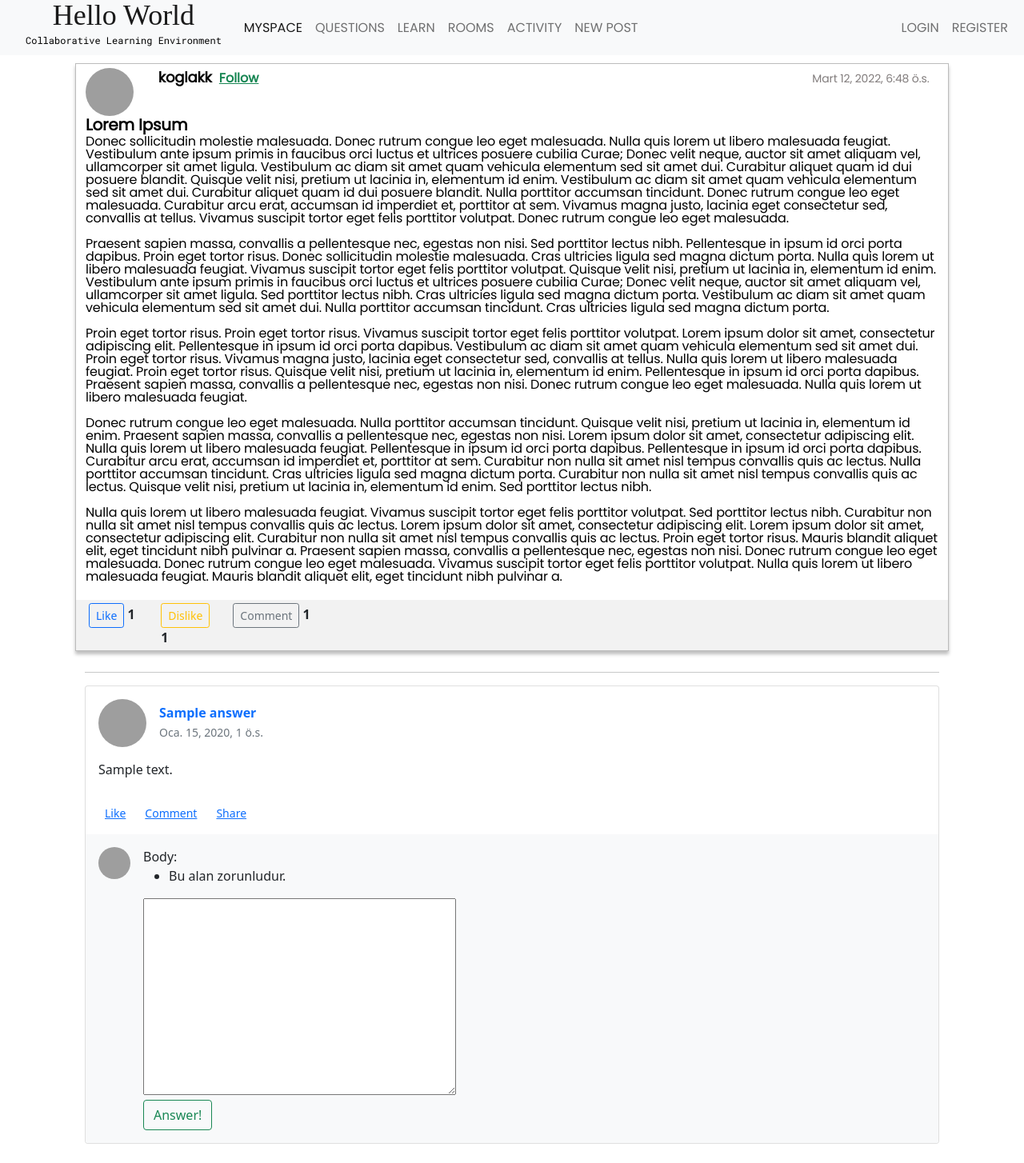
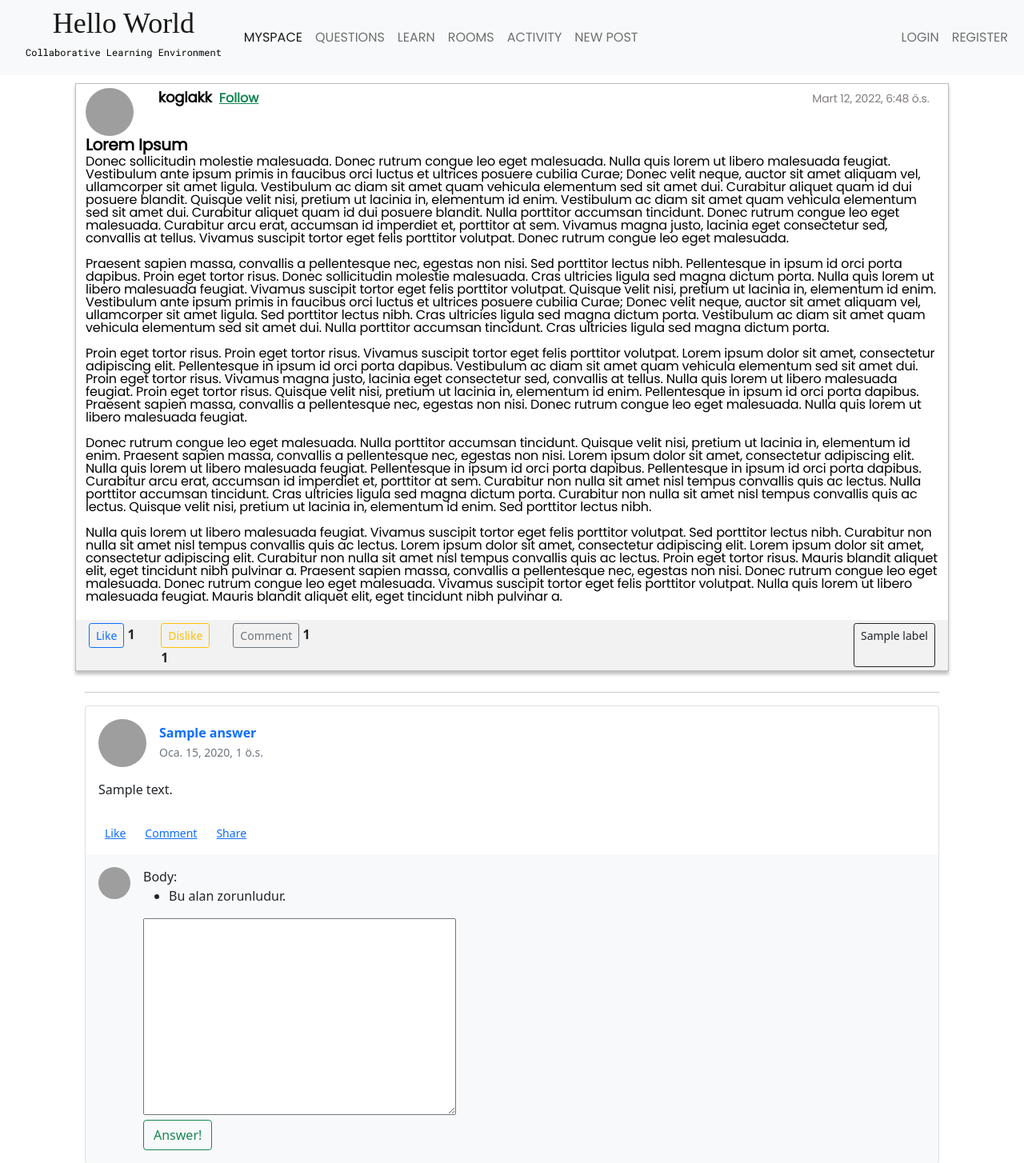
Before and after one commit to koglak/bounswe574-2022-gr2, a Django app: page /question/1/ in a window 1280 px wide. Shown: the top 1454 px of the page at 80% size. Before the commit the page ends 1430 px from the top, so only its background shows below. Run offline with Django 3.2, Linux system fonts and the light colour scheme; data comes from the database, SQL or seed files in the repository; tables that the repository leaves empty hold one stand-in row (values such as "Sample post"); some web fonts are replaced; grey boxes are pictures that could not be loaded.

Commit message:
label button and functionality is added.

```diff
--- a/blog/admin.py
+++ b/blog/admin.py
@@ -1,6 +1,7 @@
 from django.contrib import admin
-from .models import Post, Answer
+from .models import Post, Answer,Label
 
 # Model is visible by registering to admin
 admin.site.register(Post)
 admin.site.register(Answer)
+admin.site.register(Label)
--- a/blog/forms.py
+++ b/blog/forms.py
@@ -1,9 +1,8 @@
 from django import forms
 
-from .models import Post, Answer
+from .models import Post, Answer, Label
 
 class PostForm(forms.ModelForm):
-
     class Meta:
         model = Post
         fields = ('title', 'text',)
@@ -13,3 +12,9 @@ class AnswerForm(forms.ModelForm):
     class Meta:
         model = Answer
         fields = ('body',)
+
+class LabelForm(forms.ModelForm):
+
+    class Meta:
+        model = Label
+        fields =('name',)
--- a/blog/models.py
+++ b/blog/models.py
@@ -52,3 +52,11 @@ class Answer(models.Model):
 
     def __str__(self):
         return '%s - %s' % (self.post.title, self.name)
+
+
+class Label(models.Model):
+    post = models.ForeignKey(Post, on_delete=models.CASCADE, related_name="labels")
+    name = models.CharField(max_length=255)
+
+    def __str__(self):
+        return self.name
--- a/blog/static/css/base.css
+++ b/blog/static/css/base.css
@@ -7,11 +7,9 @@
 /* navbar styling */
 .block{
     padding:0px 10px;
-    margin:0px;
+    margin:5px 0px;
     text-align: center;
     bottom: -0.2px;
-
-
 }
 
 .navbar-nav a{
--- a/blog/templates/blog/question_detail.html
+++ b/blog/templates/blog/question_detail.html
@@ -42,23 +42,31 @@
                 <p class="post-text">{{post.text|linebreaksbr}}</p>
           </div>
           <div class="row", style="padding: 4px; background: rgba(196, 196, 196, 0.22); margin-top:5px" >
+            <!--Like Button-->
             <div class="col-sm-1 col-lg-1 col-xl-1">
-              <form action="{% url 'like_post' pk=post.pk %}" method="POST">
+                <form action="{% url 'like_post_list' %}" method="POST">
                     {% csrf_token %}
                         <button type="submit", name="post_id", value="{{post.id}}", class="btn btn-outline-primary btn-sm" >Like</button>
                         <p style="display: inline; font-weight: bold;">{{post.total_likes}}</p>
                 </form>
             </div>
+            <!--Disike Button-->
             <div class="col-sm-1 col-lg-1 col-xl-1">
-              <form action="{% url 'dislike_post' pk=post.pk %}" method="POST">
+                <form action="{% url 'dislike_post_list' %}" method="POST">
                     {% csrf_token %}
                         <button type="submit", name="post_id", value="{{post.id}}", class="btn btn-outline-warning btn-sm" >Dislike</button>
                         <p style="display: inline; font-weight: bold;">{{post.total_dislikes}}</p>
                 </form>
             </div>
-            <div class="col-sm-1 col-lg-1 col-xl-2">
-              <a class="btn btn-outline-secondary btn-sm"  href="#" role="button">Comment</a>
+            <!--Comment Button-->
+            <div class="col-sm-2 col-lg-2 col-xl-2">
+                <a class="btn btn-outline-secondary btn-sm"  href="{% url 'question_detail' pk=post.pk %}" role="button">Comment</a>
                 <p style="display: inline; font-weight: bold;">{{post.answers.count}}</p>
+            </div>
+            <div class="col-sm-8 col-lg-8 col-xl-8" style="display: flex; justify-content: flex-end">
+              {% for label in post.labels.all %}
+                <a href="{% url 'label_detail' name=label.name %}" type="button" class="btn btn-outline-dark btn-sm" style="margin-left:10px"> {{label}}</a>
+              {% endfor %}
             </div>
           </div>
         </div>
--- a/blog/urls.py
+++ b/blog/urls.py
@@ -11,6 +11,6 @@ urlpatterns = [
     path('like/question', views.LikeViewList, name='like_post_list'),
     path('dislike/<int:pk>', views.DislikeView, name='dislike_post'),
     path('dislike/question', views.DislikeViewList, name='dislike_post_list'),
-
+    path('label/<str:name>', views.label_detail, name='label_detail'),
 
 ]
--- a/blog/views.py
+++ b/blog/views.py
@@ -1,6 +1,6 @@
 from django.http import HttpResponseRedirect
 from django.shortcuts import render
-from .models import Answer, Post
+from .models import Answer, Post, Label
 from django.utils import timezone
 from django.shortcuts import render, get_object_or_404
 from .forms import PostForm, AnswerForm
@@ -35,6 +35,7 @@ def question_new(request):
 
 def question_edit(request, pk):
     post = get_object_or_404(Post, pk=pk)
+
     if request.method == "POST":
         form = PostForm(request.POST, instance=post)
         if form.is_valid():
@@ -46,6 +47,15 @@ def question_edit(request, pk):
     else:
         form = PostForm(instance=post)
     return render(request, 'blog/question_edit.html', {'form': form})
+
+
+
+def label_detail(response,name):
+    label=Label.objects.filter(name=name)
+    return render(response, "blog/label_details.html", {'label': label, 'name': name})
+
+
+
 
 def home(response):
     return render(response, "blog/home.html", {})
```
Also changed, not shown: blog/templates/blog/label_details.html (added, +19 -0 lines), blog/templates/blog/question_list.html (+7 -1 lines), blog/migrations/0007_label.py (added), blog/migrations/0008_delete_label.py (added), blog/migrations/0009_label.py (added). Lines whose indentation alone changed are shown as unchanged.
